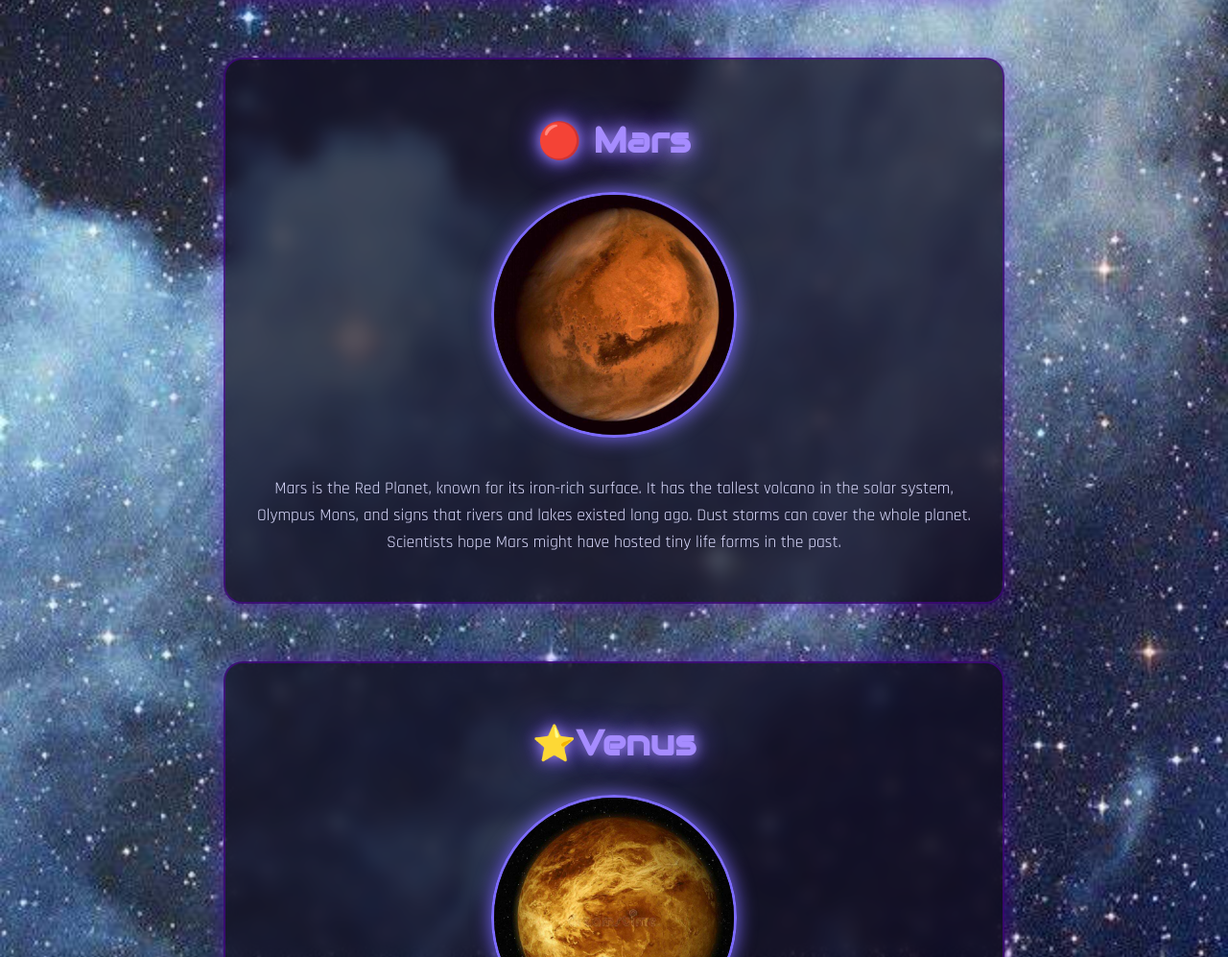
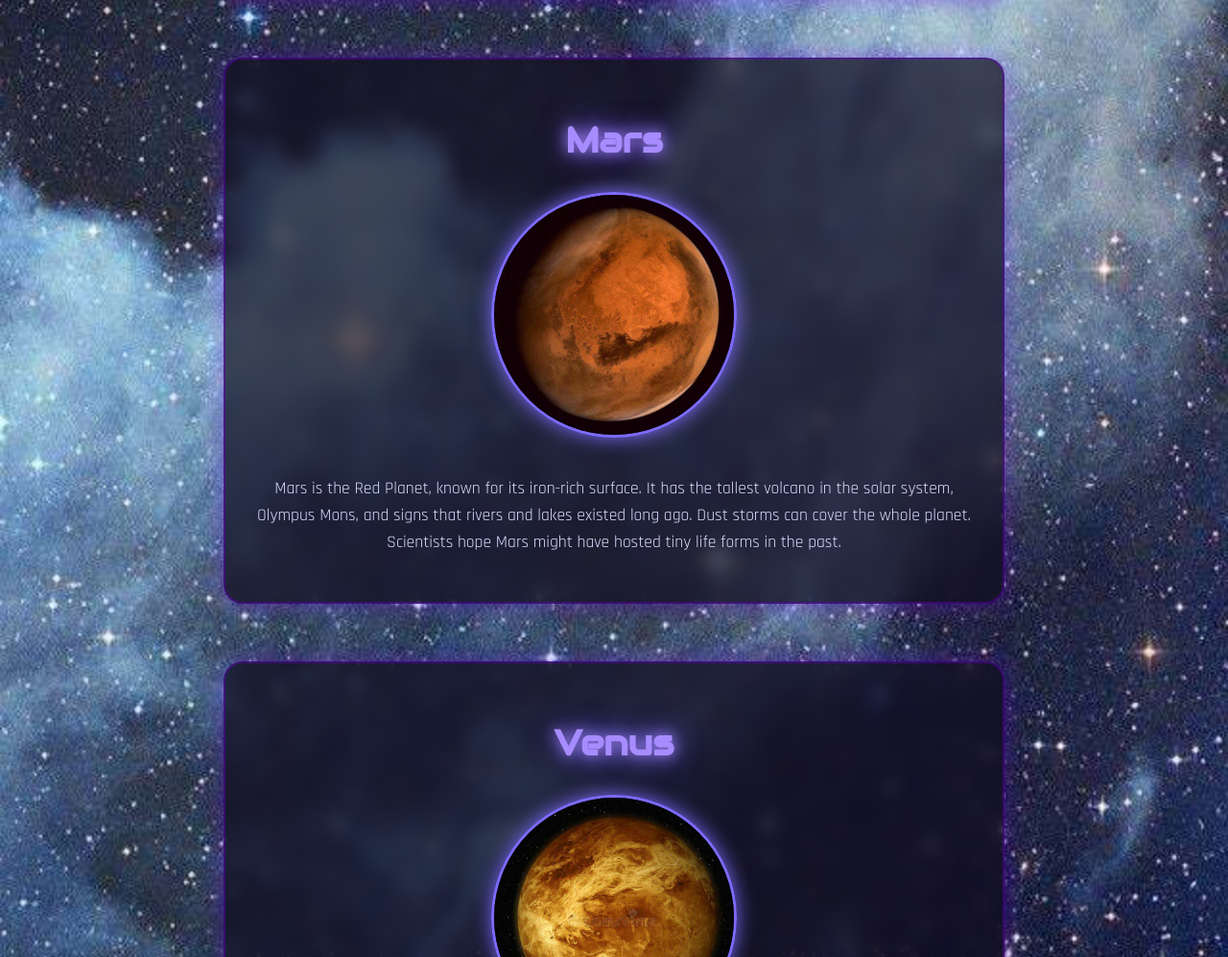
Before and after one commit to chasseyrebollosmarie-web/ctechplanetswow, a plain HTML site: page index.html in a window 1280 px wide. Shown: the part 2640-3637 px from the top of the page at 96% size. Drawn offline with Linux system fonts and the light colour scheme.

Commit message:
index.html

```diff
--- a/index.html
+++ b/index.html
@@ -50,14 +50,14 @@
   </section>
 
   <section id="mars" class="planet">
-    <h1>🔴 Mars</h1>
+    <h1>Mars</h1>
     <img src="mars.jpg" alt="mars" class="planet-img">
   <p>Mars is the Red Planet, known for its iron-rich surface. It has the tallest volcano in the solar system, Olympus Mons, and signs that rivers and lakes existed long ago. Dust storms can cover the whole planet. Scientists hope Mars might have hosted tiny life forms in the past.
 </p>
   </section>
 
       <section id="venus" class="planet">
-  <h1>⭐Venus</h1>
+  <h1>Venus</h1>
   <img src="venus.jpg" alt="venus" class="planet-img">
   <p>Venus is the brightest planet in the night sky and is often called Earth’s twin because of its similar size. Its surface is hotter than Mercury, and its thick clouds contain sulfuric acid. Venus spins backward slowly and shines brilliantly, making it a dazzling planet to observe.
 </p>
```
